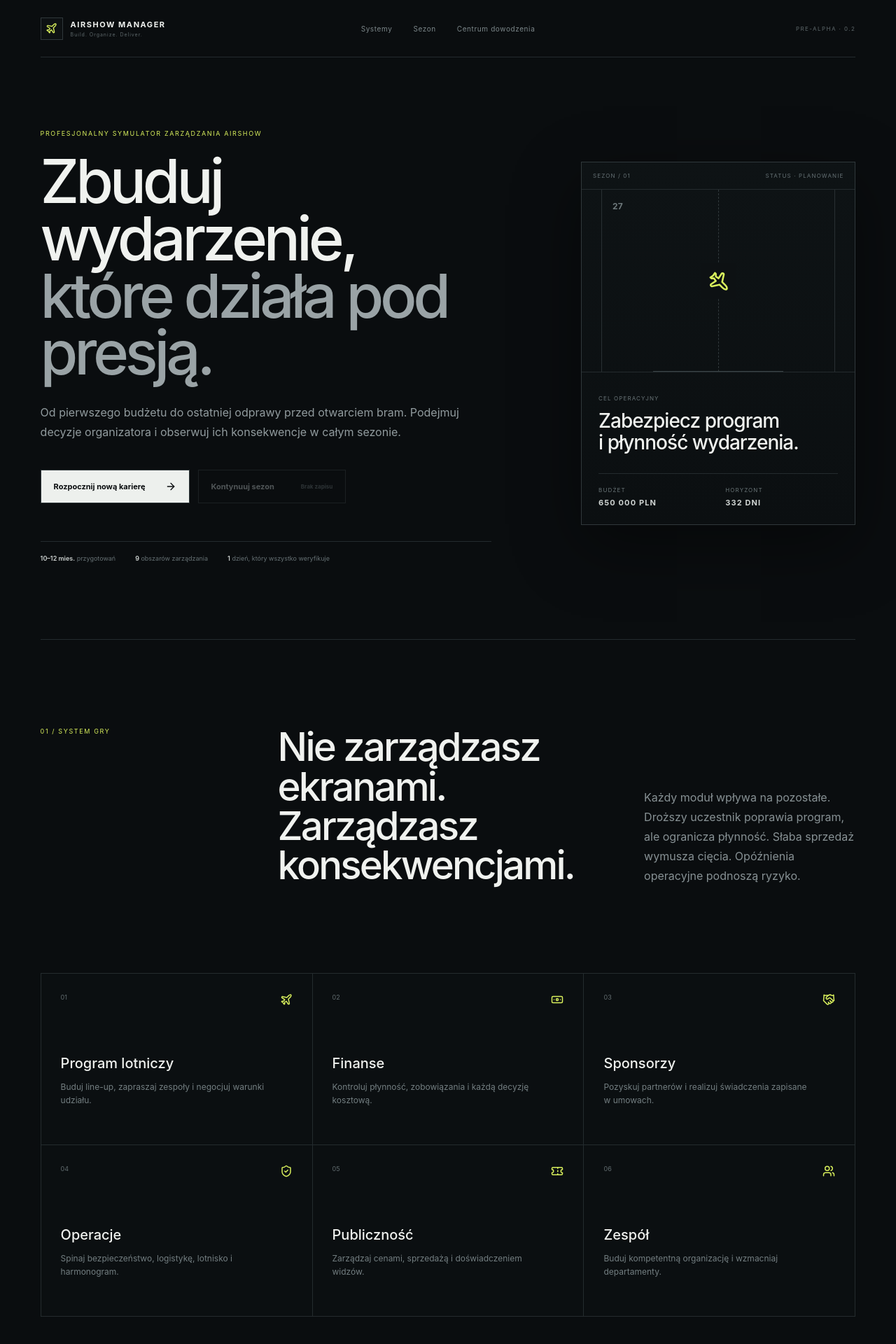
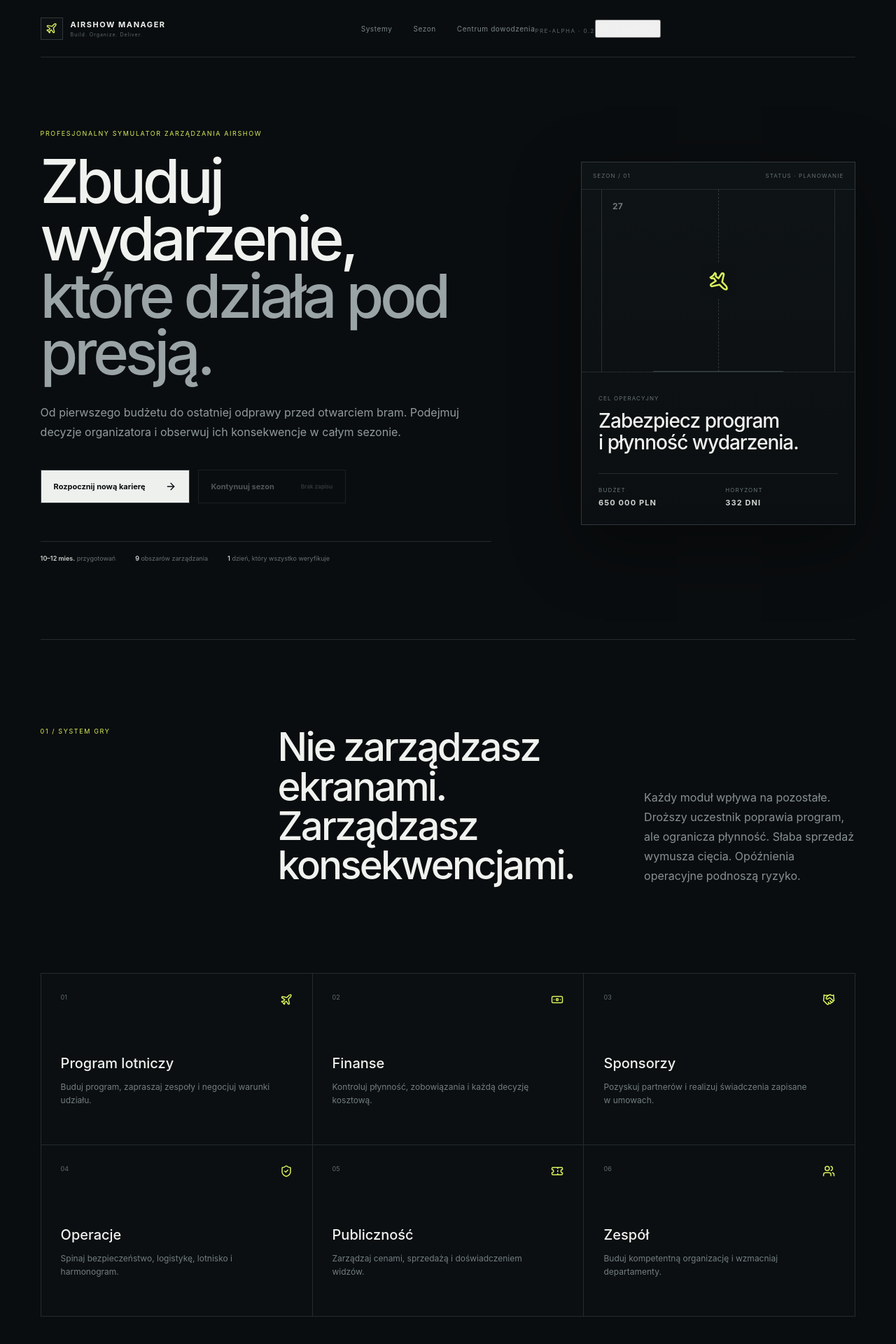
Before and after one commit to MGYTT/airshow-manager, a Next.js app: page / in a window 1280 px wide. Shown: the top 1920 px of the page at 70% size. Built offline with nearby package versions, Linux system fonts and the light colour scheme.

Commit message:
Add theme controls to landing

```diff
--- a/src/components/Landing.tsx
+++ b/src/components/Landing.tsx
@@ -3,10 +3,11 @@ import { useEffect,useState } from "react";
 import { useRouter } from "next/navigation";
 import { ArrowRight, Banknote, CalendarDays, Handshake, Plane, ShieldCheck, Ticket, Users } from "lucide-react";
 import { loadGame } from "../lib/game";
+import ThemeToggle from "./ThemeToggle";
 import styles from "../app/page.module.css";
 
 const systems=[
-  [Plane,"Program lotniczy","Buduj line-up, zapraszaj zespoły i negocjuj warunki udziału."],
+  [Plane,"Program lotniczy","Buduj program, zapraszaj zespoły i negocjuj warunki udziału."],
   [Banknote,"Finanse","Kontroluj płynność, zobowiązania i każdą decyzję kosztową."],
   [Handshake,"Sponsorzy","Pozyskuj partnerów i realizuj świadczenia zapisane w umowach."],
   [ShieldCheck,"Operacje","Spinaj bezpieczeństwo, logistykę, lotnisko i harmonogram."],
@@ -18,7 +19,7 @@ export default function Landing(){
  const router=useRouter(); const [hasSave,setHasSave]=useState(false);
  useEffect(()=>setHasSave(Boolean(loadGame())),[]);
  return <main className={styles.landing}>
-  <header className={styles.siteHeader}><div className={styles.wordmark}><span className={styles.mark}><Plane size={17}/></span><div><b>AIRSHOW MANAGER</b><small>Build. Organize. Deliver.</small></div></div><nav><a href="#systemy">Systemy</a><a href="#sezon">Sezon</a><a href="#centrum">Centrum dowodzenia</a></nav><span className={styles.version}>PRE-ALPHA · 0.2</span></header>
+  <header className={styles.siteHeader}><div className={styles.wordmark}><span className={styles.mark}><Plane size={17}/></span><div><b>AIRSHOW MANAGER</b><small>Build. Organize. Deliver.</small></div></div><nav><a href="#systemy">Systemy</a><a href="#sezon">Sezon</a><a href="#centrum">Centrum dowodzenia</a></nav><div className={styles.headerActions}><span className={styles.version}>PRE-ALPHA · 0.2</span><ThemeToggle/></div></header>
   <section className={styles.hero}>
    <div className={styles.heroCopy}><span className={styles.eyebrow}>PROFESJONALNY SYMULATOR ZARZĄDZANIA AIRSHOW</span><h1>Zbuduj wydarzenie,<br/><em>które działa pod presją.</em></h1><p>Od pierwszego budżetu do ostatniej odprawy przed otwarciem bram. Podejmuj decyzje organizatora i obserwuj ich konsekwencje w całym sezonie.</p><div className={styles.heroActions}><button onClick={()=>router.push("/nowa-kariera")}>Rozpocznij nową karierę <ArrowRight size={16}/></button><button disabled={!hasSave} onClick={()=>hasSave&&router.push("/gra/centrum")}>Kontynuuj sezon <span>{hasSave?"Zapis gotowy":"Brak zapisu"}</span></button></div>
    <div className={styles.heroMeta}><span><b>10–12 mies.</b> przygotowań</span><span><b>9</b> obszarów zarządzania</span><span><b>1</b> dzień, który wszystko weryfikuje</span></div></div>
```
